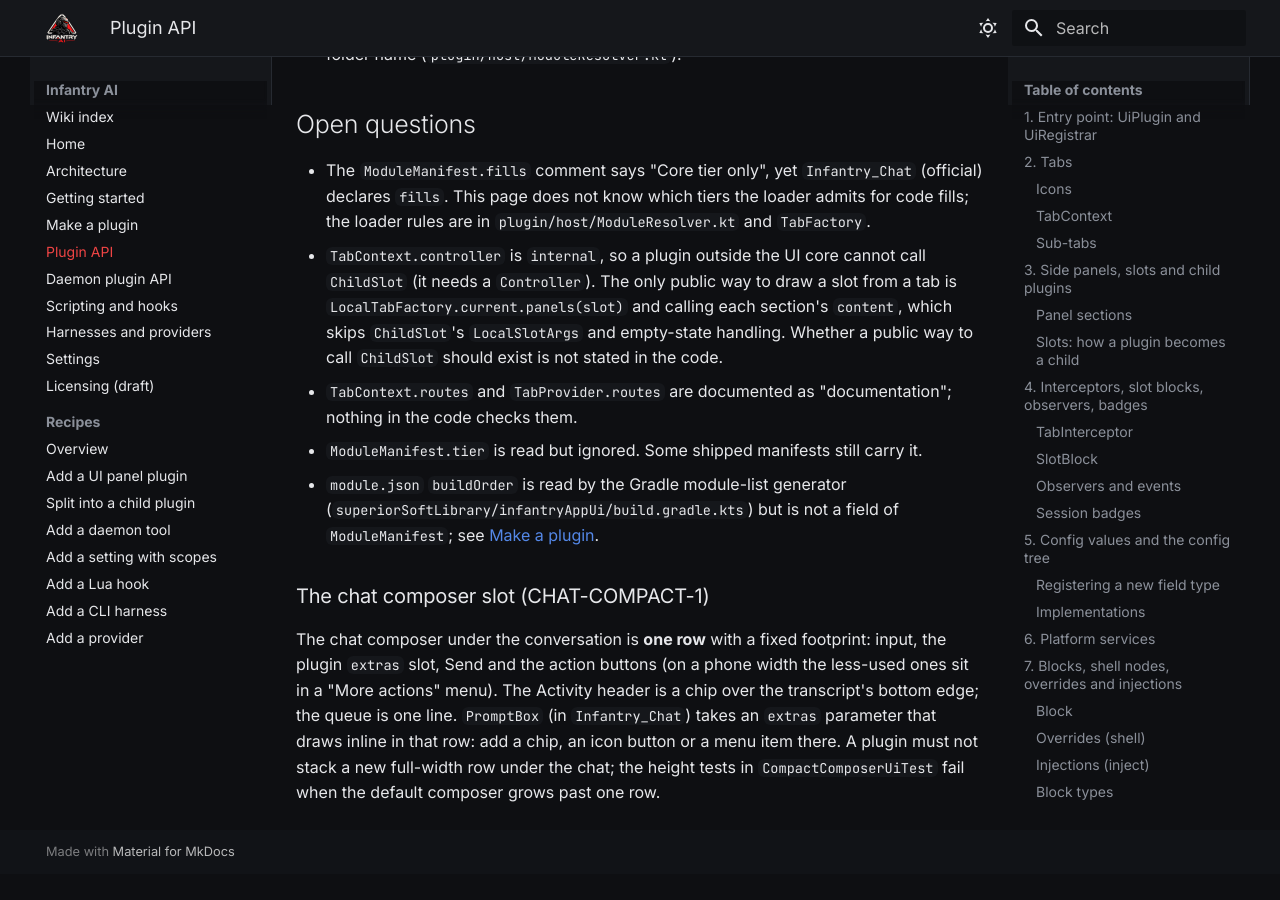
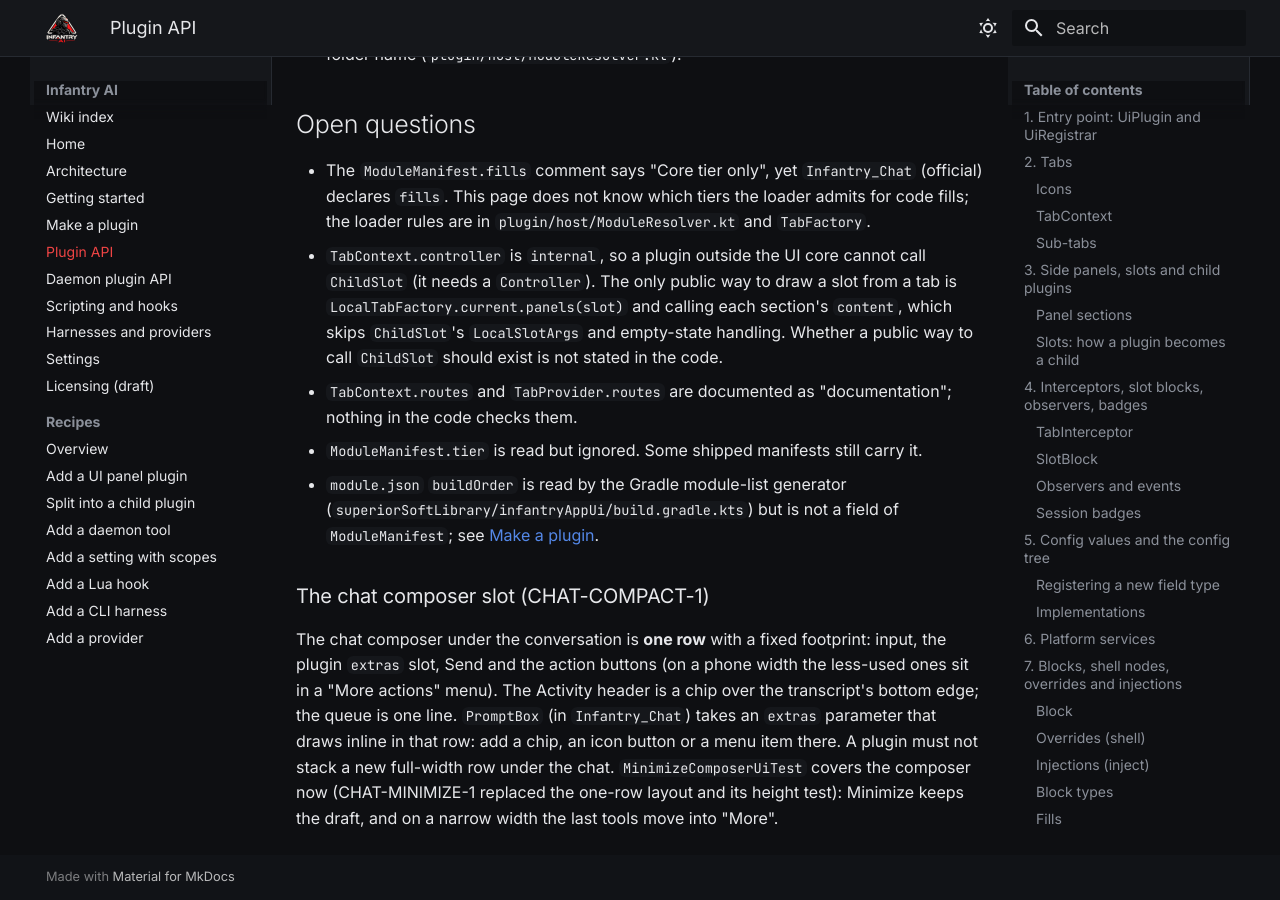
Before and after one commit to SuperiorSoft-LLC/infantry-ai, an MkDocs documentation site: the page built from docs/wiki/plugin-api.md, in a window 1280 px wide and 900 px high, scrolled down 12249 px. Built offline with MkDocs 1.6.1 and Material for MkDocs 9.7.7, drawn with Linux system fonts in a browser that asks for light colours; before the commit the page ends 13123 px from its top, so only the background shows below that.

Commit message:
DOCS-GUARD-1: plugin-api.md names MinimizeComposerUiTest instead of the removed CompactComposerUiTest
Co-Authored-By: Claude Opus 5.5 <noreply@anthropic.com>

```diff
--- a/docs/wiki/plugin-api.md
+++ b/docs/wiki/plugin-api.md
@@ -432,4 +432,4 @@ The chat composer under the conversation is **one row** with a fixed footprint:
 the action buttons (on a phone width the less-used ones sit in a "More actions" menu). The Activity header is a chip over
 the transcript's bottom edge; the queue is one line. `PromptBox` (in `Infantry_Chat`) takes an `extras` parameter that
 draws inline in that row: add a chip, an icon button or a menu item there. A plugin must not stack a new full-width row
-under the chat; the height tests in `CompactComposerUiTest` fail when the default composer grows past one row.
+under the chat. `MinimizeComposerUiTest` covers the composer now (CHAT-MINIMIZE-1 replaced the one-row layout and its height test): Minimize keeps the draft, and on a narrow width the last tools move into "More".
```
